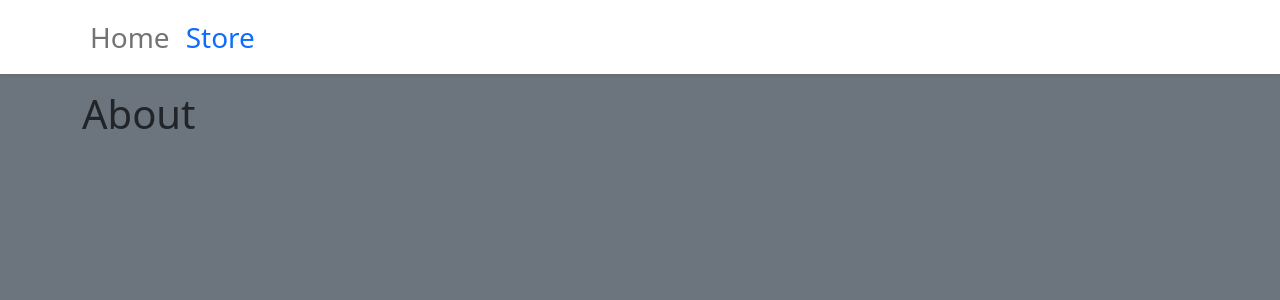
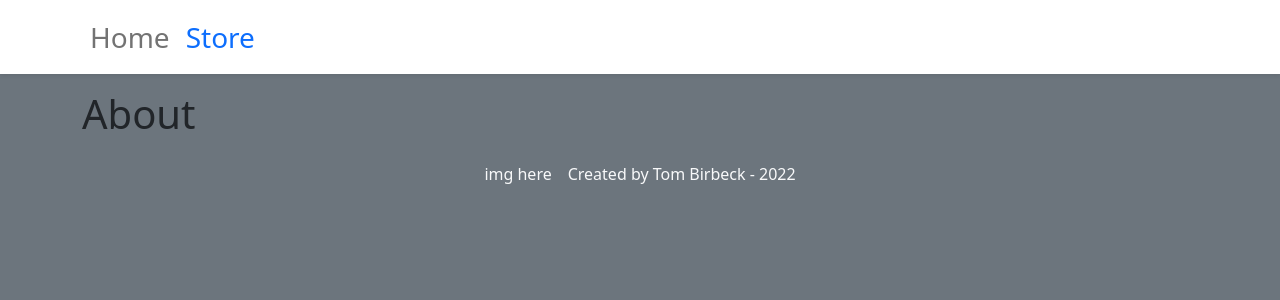
Before and after one commit to TomBirbeck/shopping-cart, a React (Vite) app: page /about in a window 1280 px wide. Shown: the top 300 px of the page. Built offline with nearby package versions, Linux system fonts and the light colour scheme; no server answers.

Commit message:
added footer, need to add logo

```diff
--- a/src/App.tsx
+++ b/src/App.tsx
@@ -5,6 +5,7 @@ import { Store } from './pages/Store';
 import { About } from './pages/About';
 import { Navbar } from './components/Navbar';
 import { ShoppingCartProvider } from './context/ShoppingCartContext';
+import { Footer } from './components/Footer';
 
 function App() {
   return (
@@ -17,6 +18,7 @@ function App() {
           <Route path='/about' element={<About />} />
         </Routes>
       </Container>
+      <Footer/>
     </ShoppingCartProvider>
   );
 }
--- /dev/null
+++ b/src/components/Footer.tsx
@@ -0,0 +1,11 @@
+
+
+export function Footer(){
+    return(
+        <footer className="d-flex justify-content-center gap-3 text-light">
+            {/* <img src={} alt='tom birbeck logo'/> */}
+            <p>img here</p>
+            <p>Created by Tom Birbeck - 2022</p>
+        </footer>
+    )
+}
```
